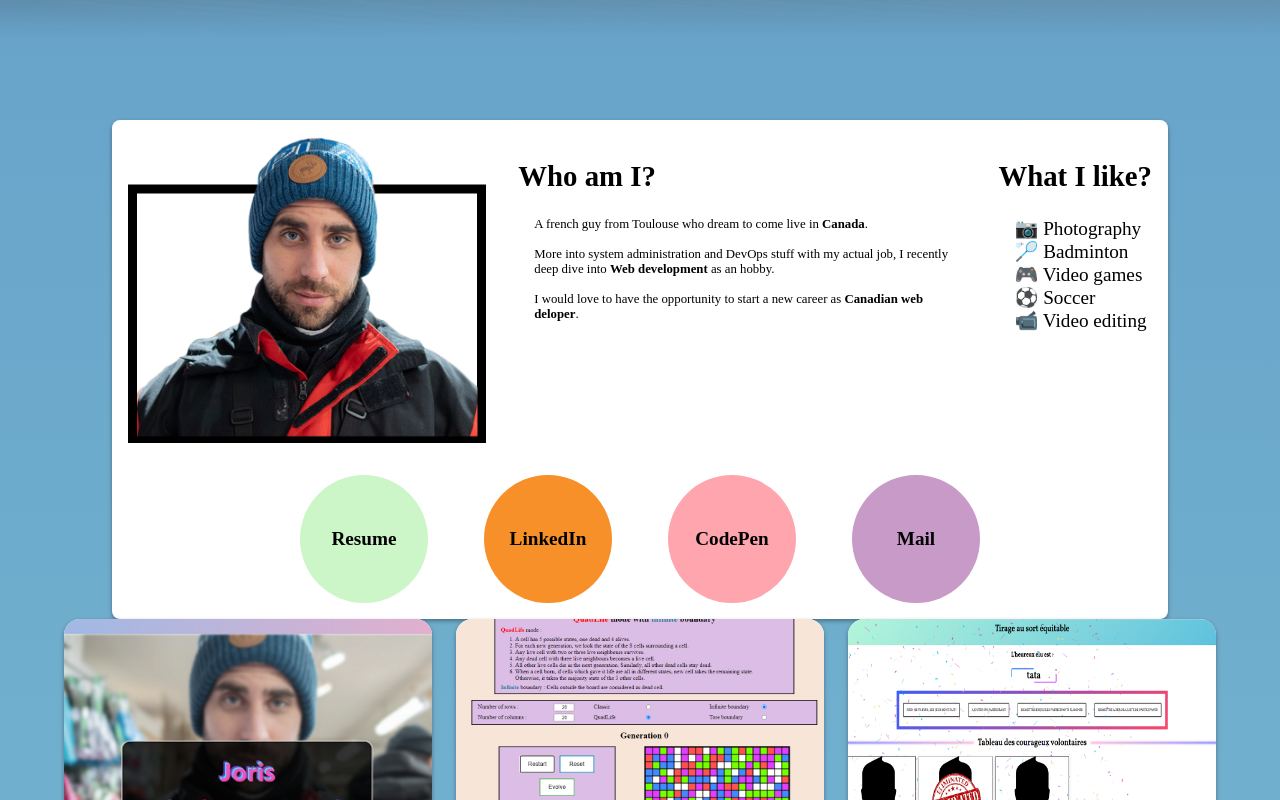
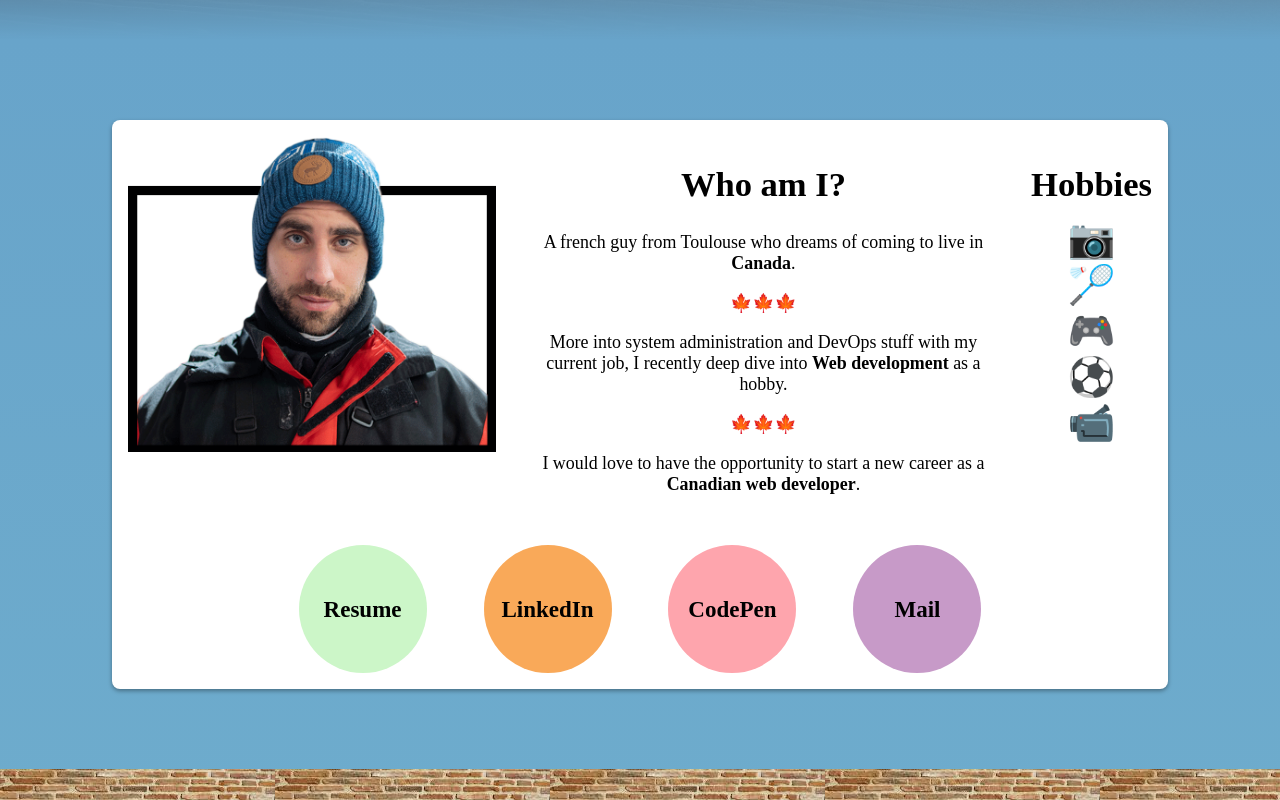
Before and after one commit to jorismi/JorisMichelPortfolio, a plain HTML site: page public/index.html in a window 1280 px wide. Shown: the part 1160-1960 px from the top of the page. Drawn offline with Linux system fonts and the light colour scheme; some packages are replaced by stand-ins of ours.

Commit message:
polish about me card

```diff
--- a/public/index.html
+++ b/public/index.html
@@ -16,45 +16,60 @@
 	</section>
 	<section id="aboutMeSection">
 		<div class="aboutMeCard">
-			<div><img
-					src="assets/aboutMeImages/aboutMePhoto.png">
+			<div><img src="assets/aboutMeImages/aboutMePhoto.png">
 			</div>
 			<div class="aboutMeParagraph">
-				<h1> Who am I?</h1>
-				<p> A french guy from Toulouse who dream to come live in <b>Canada</b>. <br><br>
-					More into system administration and DevOps stuff with my actual job, I recently deep dive into <b>Web development</b> as an hobby. <br><br>
-					I would love to have the opportunity to start a new career as <b>Canadian web deloper</b>.</p>
+				<h2> Who am I?</h2>
+				<p> A french guy from Toulouse who dreams of coming to live in <b>Canada</b>.</p>
+				<p class="interline">&#127809;&#127809;&#127809;</p>
+				<p>More into system administration and DevOps stuff with my current job, I recently deep dive into <b>Web
+						development</b> as a hobby.</p>
+				<p class="interline">&#127809;&#127809;&#127809;</p>
+				<p>I would love to have the opportunity to start a new career as a <b>Canadian web developer</b>.</p>
 			</div>
 			<div class="aboutMeHobbies">
-				<h2> What I like?</h2>
+				<h2> Hobbies</h2>
 				<ul>
-					<li>&#128247; Photography</li>
-					<li>&#127992; Badminton</li>
-					<li>&#127918; Video games</li>
-					<li>&#9917; Soccer</li>
-					<li>&#128249; Video editing</li>
+					<li>&#128247;</li>
+					<li>&#127992;</li>
+					<li>&#127918;</li>
+					<li>&#9917;</li>
+					<li>&#128249;</li>
 				</ul>
 			</div>
 			<div class="myContactLinks">
-				<a class="circle" href="assets/myCV/CV_Quebec_Ang_MICHEL_Joris.pdf" target="_blank" rel="noopener noreferrer""><div >Resume</div></a>
-				<a class="circle" href="https://www.linkedin.com/in/joris-michel-03b41082/" target="_blank" rel="noopener noreferrer"><div >LinkedIn</div></a>
-				<a class="circle" href="https://codepen.io/jorismi/" target="_blank" rel="noopener noreferrer"><div >CodePen</div></a>
-				<a class="circle" href="mailto:jorismichel@hotmail.fr"><div >Mail</div></a>
+				<a class="circle" href="assets/myCV/CV_Quebec_Ang_MICHEL_Joris.pdf" target="_blank"
+					rel="noopener noreferrer""><div >Resume</div></a>
+				<a class=" circle" href="https://www.linkedin.com/in/joris-michel-03b41082/" target="_blank"
+					rel="noopener noreferrer">
+					<div>LinkedIn</div>
+				</a>
+				<a class="circle" href="https://codepen.io/jorismi/" target="_blank" rel="noopener noreferrer">
+					<div>CodePen</div>
+				</a>
+				<a class="circle" href="mailto:jorismichel@hotmail.fr">
+					<div>Mail</div>
+				</a>
 			</div>
 		</div>
 	</section>
+	<section id="projectsSection">
 		<div class="projectsContainer">
 			<div class="projectCard">
 				<div class="cardImageContainer"><img src="assets/projectsImages/oldPortfolio.png"
 						alt="Image of landing page of my first Portfolio">
 				</div>
 				<h1>First portfolio</h1>
-			<p>When I started to learn <b>web development</b>, I rush into the mainstream framework <b>Angular</b>. For
-				practicing, I quickly made a fancy portfolio, full of interactivity, color and animation. I hosted it
+				<p>When I started to learn <b>web development</b>, I rush into the mainstream framework <b>Angular</b>.
+					For
+					practicing, I quickly made a fancy portfolio, full of interactivity, color and animation. I hosted
+					it
 					for free on <b>Netlify</b>, even if it wasn't finished yet and I was happy about it.<br><br>
-				But by taking a step back, I noticed that I was missing the base of web development. All the HTML, CSS
+					But by taking a step back, I noticed that I was missing the base of web development. All the HTML,
+					CSS
 					and Javacript complexity was hidden by the framework.<br><br>
-				That's why I decided to stop this project and <b>get back to the fundamentals</b>, by making many little
+					That's why I decided to stop this project and <b>get back to the fundamentals</b>, by making many
+					little
 					projects you can see in this new portfolio.</p>
 				<div class="technoContainer">
 					<div class="tooltip"><img src="assets/icons/angularIcon.png"></img><span
@@ -71,13 +86,16 @@
 				<h1>Game of life</h1>
 				<p>Inspired by the cellular automaton devised by the British mathematician John Horton Conway in 1970, I
 					made a web version of it. To discover what it is, I invite to take a look at my project. <br><br>
-				This project made me learn more about <b>data structure</b>, like double array and how manipulate them
+					This project made me learn more about <b>data structure</b>, like double array and how manipulate
+					them
 					with JS. I also had to designed the <b>UI</b> to keep it simple and functional. It was also a great
 					reminder of the <b>event loop</b>.</p>
 				<div class="technoContainer">
-				<div class="tooltip"><img src="assets/icons/HTMLIcon.png"></img><span class="tooltiptext">HTML 5</span>
+					<div class="tooltip"><img src="assets/icons/HTMLIcon.png"></img><span class="tooltiptext">HTML
+							5</span>
 					</div>
-				<div class="tooltip"><img src="assets/icons/CSSIcon.png"></img><span class="tooltiptext">CSS 3</span>
+					<div class="tooltip"><img src="assets/icons/CSSIcon.png"></img><span class="tooltiptext">CSS
+							3</span>
 					</div>
 					<div class="tooltip"><img src="assets/icons/JSIcon.png"></img><span
 							class="tooltiptext">Javascript</span></div>
@@ -90,17 +108,23 @@
 				</div>
 				<h1>Random draw</h1>
 				<p>Every morning at work, we start the day with a <b>DSTUM</b> (<b>D</b>aily <b>S</b>tand-<b>U</b>p
-				<b>M</b>eeting). Each morning, someone had to volunteer to present this meeting. So, to avoid injustice,
+					<b>M</b>eeting). Each morning, someone had to volunteer to present this meeting. So, to avoid
+					injustice,
 					I made a <b>Chrome extension</b> of a random draw. <br> <br>
-				You can add or delete participant, reset the game to put back former chosen one into the draw and also
-				delete all challengers. In bonus, you have a <b>rain of confetti</b> when you draw someone and <b>funny
+					You can add or delete participant, reset the game to put back former chosen one into the draw and
+					also
+					delete all challengers. In bonus, you have a <b>rain of confetti</b> when you draw someone and
+					<b>funny
 						GIF</b> for each action.<br><br>
-				Same as Fitness Timer, I didn't go through all the process to publish on Google market for extension.
+					Same as Fitness Timer, I didn't go through all the process to publish on Google market for
+					extension.
 				</p>
 				<div class="technoContainer">
-				<div class="tooltip"><img src="assets/icons/HTMLIcon.png"></img><span class="tooltiptext">HTML 5</span>
+					<div class="tooltip"><img src="assets/icons/HTMLIcon.png"></img><span class="tooltiptext">HTML
+							5</span>
 					</div>
-				<div class="tooltip"><img src="assets/icons/CSSIcon.png"></img><span class="tooltiptext">CSS 3</span>
+					<div class="tooltip"><img src="assets/icons/CSSIcon.png"></img><span class="tooltiptext">CSS
+							3</span>
 					</div>
 					<div class="tooltip"><img src="assets/icons/JSIcon.png"></img><span
 							class="tooltiptext">Javascript</span></div>
@@ -111,15 +135,18 @@
 				<a href="https://codepen.io/jorismi/pen/qBNNBze" class="linksContainer">SEE IN ACTION</a>
 			</div>
 			<div class="projectCard">
-			<div class="cardImageContainer"><img src="assets/projectsImages/GUIPython.png" alt="Image of my Python GUI">
+				<div class="cardImageContainer"><img src="assets/projectsImages/GUIPython.png"
+						alt="Image of my Python GUI">
 				</div>
 				<h1>Python GUI</h1>
 				<p>A youtuber that I follow asked for help to create a <b>GUI</b> to ease the use of the script he made.
 					Like I was learning Python, it was the perfect occasion for me to learn how to make an <b>graphical
 						interface</b> with Python. <br /><br />
-				I choose to use the old library <b>Tkinter</b> which was well documented and easy to install. Drawback
+					I choose to use the old library <b>Tkinter</b> which was well documented and easy to install.
+					Drawback
 					is that the design is a litte bit old. Next time i'llgive a try to <b>Kivy</b><br><br>
-				It was also the first time that I take part of a project made by a total stranger. It made me want to
+					It was also the first time that I take part of a project made by a total stranger. It made me want
+					to
 					work more on <b>open source projects</b> on Github.</p>
 				<div class="technoContainer">
 					<div class="tooltip"><img src="assets/icons/pythonIcon.png"></img><span
@@ -134,16 +161,19 @@
 						alt="Screenshots of my fitness timer mobile app">
 				</div>
 				<h1>Fitness Timer</h1>
-			<p>To stay in shape for my Badminton hobby, I casually make fitness sessions. I used my mobile timer, but it
+				<p>To stay in shape for my Badminton hobby, I casually make fitness sessions. I used my mobile timer,
+					but it
 					was not enough. For example, I need to do 3 repetitions of 30 sec and then one rest repetition of 45
 					sec, 3 times in a row.<br><br>
-				I wanted to learn to developp mobile app so I choose <b>Ionic framework</b> to program my custom timer.
+					I wanted to learn to developp mobile app so I choose <b>Ionic framework</b> to program my custom
+					timer.
 					Ionic use <b>Typescript</b>, which was perfect because I was learning <b>Angular</b> at the same
 					time.<br><br>
 					I didn't go until the step of publishing my app onto Google Play store, it's why you can see
 					only the code on Github and not the mobile app in action.</p>
 				<div class="technoContainer">
-				<div class="tooltip"><img src="assets/icons/ionicIcon.png"></img><span class="tooltiptext">Ionic</span>
+					<div class="tooltip"><img src="assets/icons/ionicIcon.png"></img><span
+							class="tooltiptext">Ionic</span>
 					</div>
 					<div class="tooltip"><img src="assets/icons/typeScriptIcon.png"></img><span
 							class="tooltiptext">TypeScript</span>
@@ -156,12 +186,16 @@
 						alt="Image of a conversation with my slack bot">
 				</div>
 				<h1>Bot slack</h1>
-			<p>My badminton club is using <b>Slack</b> to share information and chat with all players. Each beginning of
-				a week, a member of staff have to post messages to know how many players are planning to come each day.
+				<p>My badminton club is using <b>Slack</b> to share information and chat with all players. Each
+					beginning of
+					a week, a member of staff have to post messages to know how many players are planning to come each
+					day.
 					<br><br>
-				It's pretty boring, so I make a <b>Slack bot</b> to automatically post this message each Sunday. Like my
+					It's pretty boring, so I make a <b>Slack bot</b> to automatically post this message each Sunday.
+					Like my
 					badminton club is closed during pandemic, I haven't yes test it in "production".<br><br>
-				It was simply made with <b>nodeJS</b> server on <b>Heroku</b> that is launching a script every Sunday to
+					It was simply made with <b>nodeJS</b> server on <b>Heroku</b> that is launching a script every
+					Sunday to
 					call <b>Slack API</b> for posting messages.</p>
 				<div class="technoContainer">
 					<div class="tooltip"><img src="assets/icons/nodeJSIcon.png"></img><span
@@ -172,7 +206,10 @@
 				<a href="https://codepen.io/jorismi/pen/qBNNBze" class="linksContainer">SEE IN ACTION</a>
 			</div>
 		</div>
+	</section>
+	<section id="contactMeSection">
 
+	</section>
 	<script type="text/javascript" src="mainScript.js"></script>
 
 	<script src="https://kit.fontawesome.com/5bb079e0f1.js" crossorigin="anonymous"></script>
--- a/public/styles.scss
+++ b/public/styles.scss
@@ -137,24 +137,31 @@ body{
     padding: 1rem;
     gap: 2rem;
     max-width: 80vw;
-    margin: 0 auto;
+    margin: 5rem auto;
     background-color: white;
     border-radius: 0.5rem;
 	box-shadow: 0px 2px 4px rgba(0, 0, 0, 0.35);
-	font-size: 1.5vw;
+	font-size: 1.8vw;
+	text-align: center;
 
 	img {
 		width: 100%;
 	}
 
 	p {
-		padding-left: 1rem;
-		font-size: 1vw;
+		font-size: 1.4vw;
+	}
+
+	.interline{
+		text-align: center;
 	}
 
 	ul {
 		list-style-type: none;
-		padding-left: 1rem;
+		font-size: 3vw;
+		text-align: center;
+		margin: -1rem;
+		padding: 0;
 	}
 
 	.myContactLinks {
@@ -177,7 +184,7 @@ body{
 			background: #ccf6c8;
 		}
 		.circle:nth-child(2) {
-			background: lighten(#F6830F, 5%);
+			background: lighten(#F6830F, 15%);
 		}
 		.circle:nth-child(3) {
 			background: #fea5ad;
@@ -186,6 +193,11 @@ body{
 			background: lighten(#be8abf, 5%);
 		}
 	}
+}
+
+#projectsSection {
+	background-image: url('assets/projectsImages/projectsBg.jpg');
+	padding: 5rem 0;
 }
 
 .projectsContainer {
@@ -296,6 +308,10 @@ body{
 	}
 }
 
+#contactMeSection {
+	height: 100vh;
+}
+
 @media (max-width: $breakpointMobile) {
 	.projectsContainer {
 		display: grid;
```
Also changed, not shown: public/mainScript.js (+7 -0 lines), public/assets/projectsImages/projectsBg.jpg (added), public/styles.css. Lines whose indentation alone changed are shown as unchanged.
